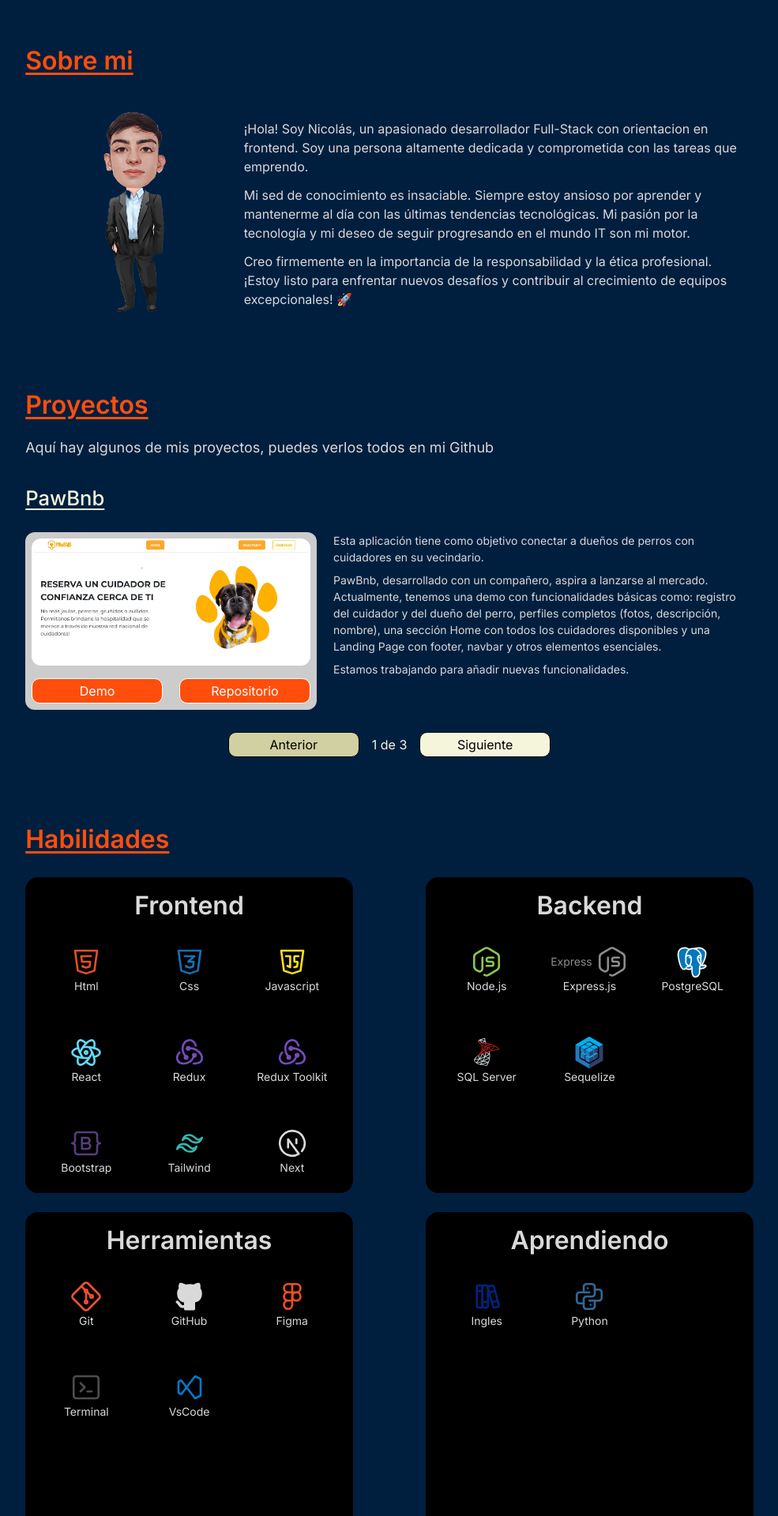
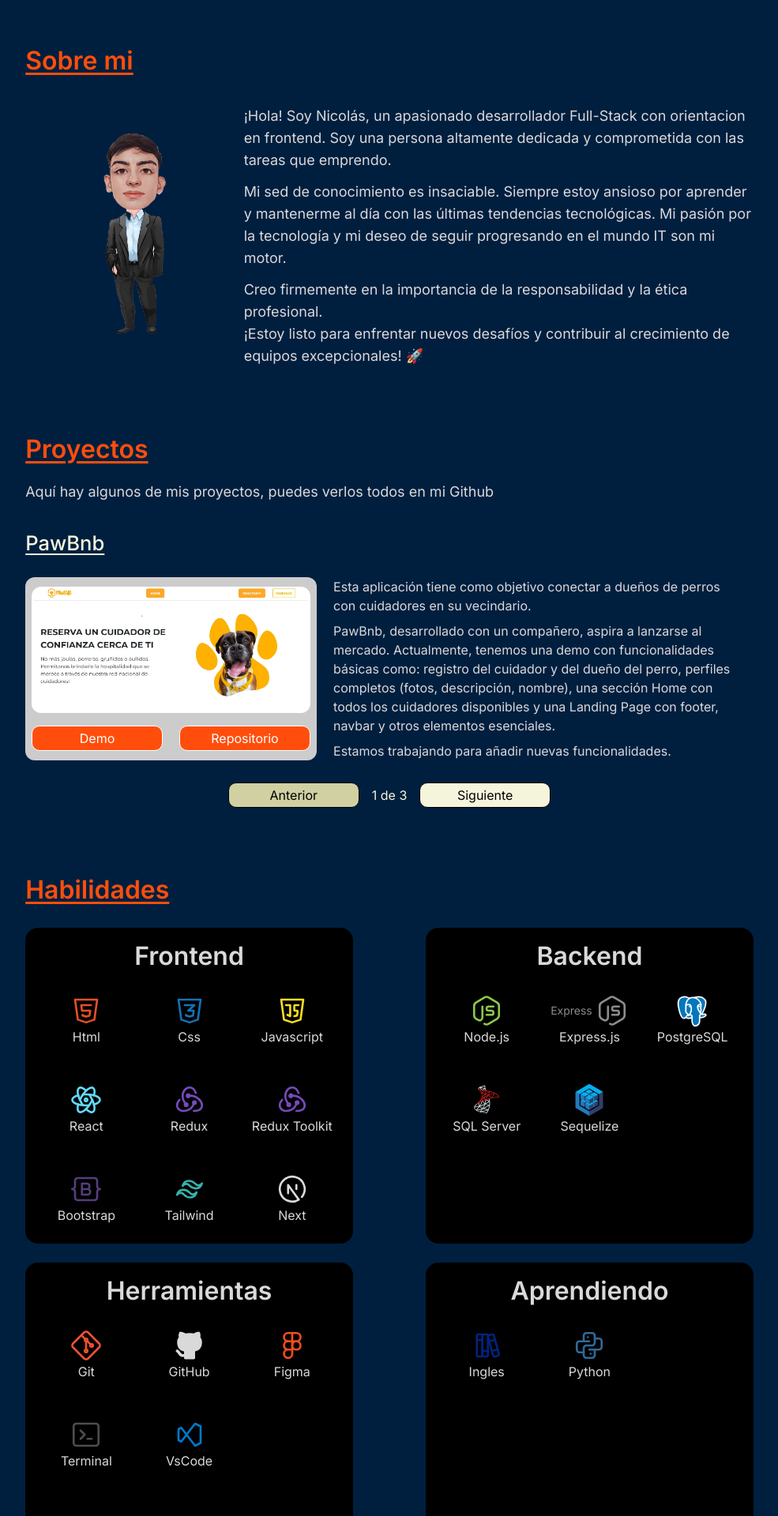
Before and after one commit to nicosoto18/Portfolio, a Next.js app in the folder portfolio/: page / in a window 1280 px wide. Shown: the part 520-2440 px from the top of the page at 79% size, without its empty margins (147-1132 px from the left). Built offline with nearby package versions, Linux system fonts and the light colour scheme.

Commit message:
solucion

```diff
--- a/portfolio/src/app/components/aboutMe/AboutMe.jsx
+++ b/portfolio/src/app/components/aboutMe/AboutMe.jsx
@@ -13,12 +13,12 @@
                         objectFit="cover"
                     />
                 </div>
-                <div className="lg:w-[70%] flex flex-col items-center justify-center">
-                    <p className="mt-3 lg:mt-0 text-base">
+                <div className="lg:w-[70%] flex flex-col items-center justify-center text-lg">
+                    <p className="mt-3 lg:mt-0">
                         ¡Hola! Soy Nicolás, un apasionado desarrollador Full-Stack con orientacion en frontend.
                         Soy una persona altamente dedicada y comprometida con las tareas que emprendo.
                     </p>
-                    <p className="mt-3 text-base">
+                    <p className="mt-3">
                         Mi sed de conocimiento es insaciable. Siempre estoy ansioso por aprender y mantenerme al día con
                         las últimas tendencias tecnológicas.
                         Mi pasión por la tecnología y mi deseo de seguir progresando en el mundo IT son mi motor.
--- a/portfolio/src/app/components/contactForm/ContactForm.jsx
+++ b/portfolio/src/app/components/contactForm/ContactForm.jsx
@@ -74,7 +74,7 @@
     return (
         <div className="mb-6">
             <h2 className="text-Dark-orange-personal underline underline-offset-4">Contactame</h2>
-            <p className="mt-4 textoMedianoG">Si estás interesado en mi perfil, ponte en contacto conmigo</p>
+            <p className="mt-4 text-lg">Si estás interesado en mi perfil, ponte en contacto conmigo</p>
 
             {
                 !loading &&
--- a/portfolio/src/app/components/projects/Projects.jsx
+++ b/portfolio/src/app/components/projects/Projects.jsx
@@ -22,7 +22,7 @@
     return (
         <div>
             <h2 className="text-Dark-orange-personal underline underline-offset-4">Proyectos</h2>
-            <p className="mt-4 textoMedianoG">Aquí hay algunos de mis proyectos, puedes verlos todos en mi Github </p>
+            <p className="mt-4 text-lg">Aquí hay algunos de mis proyectos, puedes verlos todos en mi Github </p>
             <section>
                 <h3 className="underline underline-offset-4 mt-8 text-[#F5F5DC]">{AllProjects[currentIndex].title}</h3>
                 <div className="flex flex-col lg:flex-row mt-6">
@@ -48,7 +48,7 @@
                             </div>
 
                     </div>
-                    <div className="lg:w-[59%] px-3 mt-6 ml-auto lg:mt-0 order-3 lg:order-none textoPeq">
+                    <div className="lg:w-[59%] px-3 mt-6 ml-auto lg:mt-0 order-3 lg:order-none text-base">
                         {AllProjects[currentIndex].description}
                     </div>
                 </div>
--- a/portfolio/src/app/components/skills/Skills.jsx
+++ b/portfolio/src/app/components/skills/Skills.jsx
@@ -44,10 +44,10 @@
             <div className="lg:flex lg:justify-between">
                 <section className="bg-[#000000] lg:w-[45%] lg:h-[25rem] text-center rounded-2xl mt-6 p-3">
                     <h2 className="h-[3rem] bg-black">Frontend</h2>
-                    <div className="h-[21.5rem] grid grid-cols-3 grid-rows-3 rounded-2xl">
+                    <div className="h-[21.2rem] grid grid-cols-3 grid-rows-3 rounded-2xl">
                         {iconsFrontend.map((skill,index) => (
                             <div
-                            className="flex flex-col justify-center items-center text-Light-personal-Gray text-sm"
+                            className="flex flex-col justify-center items-center text-Light-personal-Gray text-base"
                             key={index}
                             >
                                 {skill.icon}
@@ -58,10 +58,10 @@
                 </section>
                 <section className="bg-[#000000] lg:w-[45%] h-[20rem] lg:h-[25rem] text-center rounded-2xl mt-6 p-3">
                     <h2 className="h-[3rem]">Backend</h2>
-                    <div className="h-[21.5rem] grid grid-cols-3 grid-rows-3 rounded-2xl">
+                    <div className="h-[21.2rem] grid grid-cols-3 grid-rows-3 rounded-2xl">
                         {iconsBackend.map((skill, index) => (
                             <div
-                            className="flex flex-col justify-center items-center text-Light-personal-Gray text-sm"
+                            className="flex flex-col justify-center items-center text-Light-personal-Gray text-base"
                             key={index}
                             >
                                 {skill.icon}
@@ -74,10 +74,10 @@
             <div className="lg:flex lg:justify-between">
                 <section className="bg-[#000000] lg:w-[45%] h-[20rem] lg:h-[25rem] text-center rounded-2xl mt-6 p-3">
                     <h2 className="h-[3rem]">Herramientas</h2>
-                    <div className="h-[21.5rem] grid grid-cols-3 grid-rows-3 rounded-2xl">
+                    <div className="h-[21.2rem] grid grid-cols-3 grid-rows-3 rounded-2xl">
                         {iconsTools.map((skill, index) => (
                             <div
-                            className="flex flex-col justify-center items-center text-Light-personal-Gray text-sm"
+                            className="flex flex-col justify-center items-center text-Light-personal-Gray text-base"
                             key={index}
                             >
                                 {skill.icon}
@@ -88,10 +88,10 @@
                 </section>
                 <section className="bg-[#000000] lg:w-[45%] h-[12rem] lg:h-[25rem] text-center rounded-2xl mt-6 p-3">
                     <h2 className="h-[3rem]">Aprendiendo</h2>
-                    <div className="h-[21.5rem] grid grid-cols-3 grid-rows-3 rounded-2xl">
+                    <div className="h-[21.2rem] grid grid-cols-3 grid-rows-3 rounded-2xl">
                         {iconsLearning.map((skill,index) => (
                             <div
-                            className="flex flex-col justify-center items-center text-Light-personal-Gray text-sm"
+                            className="flex flex-col justify-center items-center text-Light-personal-Gray text-base"
                             key={index}
                             >
                                 {skill.icon}
--- a/portfolio/src/app/globals.css
+++ b/portfolio/src/app/globals.css
@@ -52,18 +52,6 @@
 h3{
   font-size: 1.6em;
   font-weight: 500;
-}
-
-.textoPeq{
-  font-size: 14px;
-}
-
-.textoNormal{
-  font-size: 16px;
-}
-
-.textoMedianoG{
-  font-size: 18px;
 }
 
 .filterImg{
```
